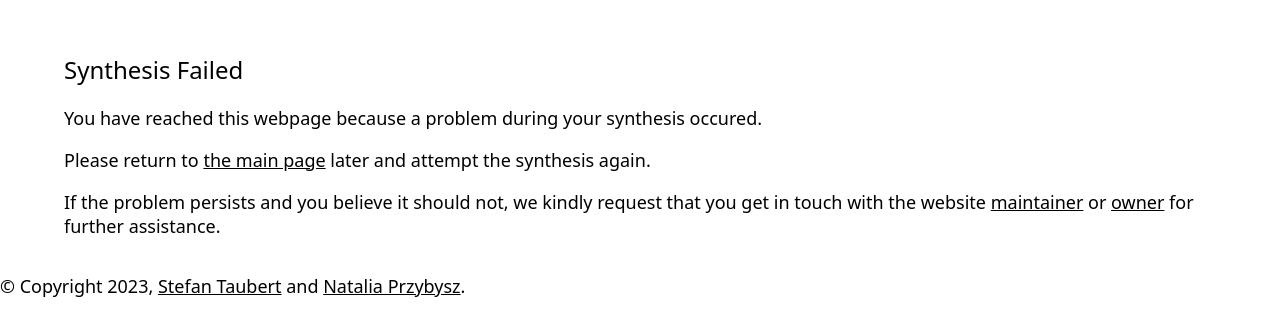
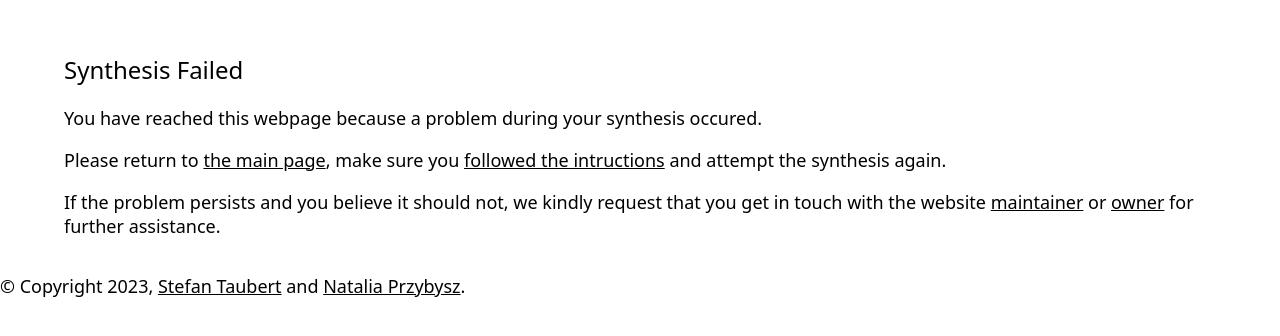
Before and after one commit to ntlprzybysz/synthesis-gui, a Django app: template synthesis/templates/synthesis_failed.html in a window 1280 px wide. Shown: the part 137-473 px from the top of the page. Run offline with Django 4.2, Linux system fonts and the light colour scheme; the template is opened without the code that fills it, so the values that code supplies are empty; parts of the project's set-up code (start-up, migrations or seed data) failed here and were passed over.

Commit message:
Edited intructions on synthesis_failed.html

```diff
--- a/synthesis/templates/synthesis_failed.html
+++ b/synthesis/templates/synthesis_failed.html
@@ -10,7 +10,8 @@
     <h2>Synthesis Failed</h2>
 
     <p>You have reached this webpage because a problem during your synthesis occured.</p>
-    <p>Please return to <a href="{% url 'home' %}">the main page</a> later and attempt the synthesis again.</p>
+    <p>Please return to <a href="{% url 'home' %}">the main page</a>, make sure you
+        <a href="{% url 'help' %}">followed the intructions</a> and attempt the synthesis again.</p>
     <p>If the problem persists and you believe it should not, we kindly request that you get in touch with the website <a href="https://github.com/ntlprzybysz/synthesis-gui">maintainer</a> or <a href="https://stefantaubert.com/">owner</a> for further assistance.</p>
     </div>
 {% endblock %}
```
